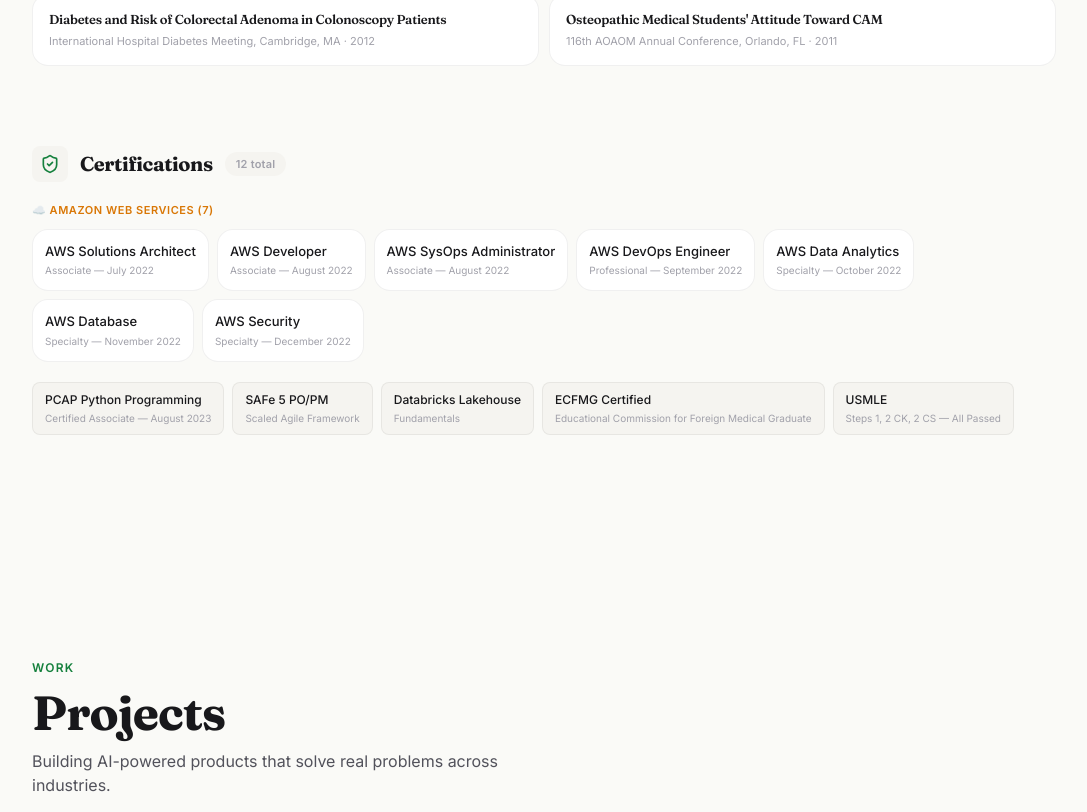
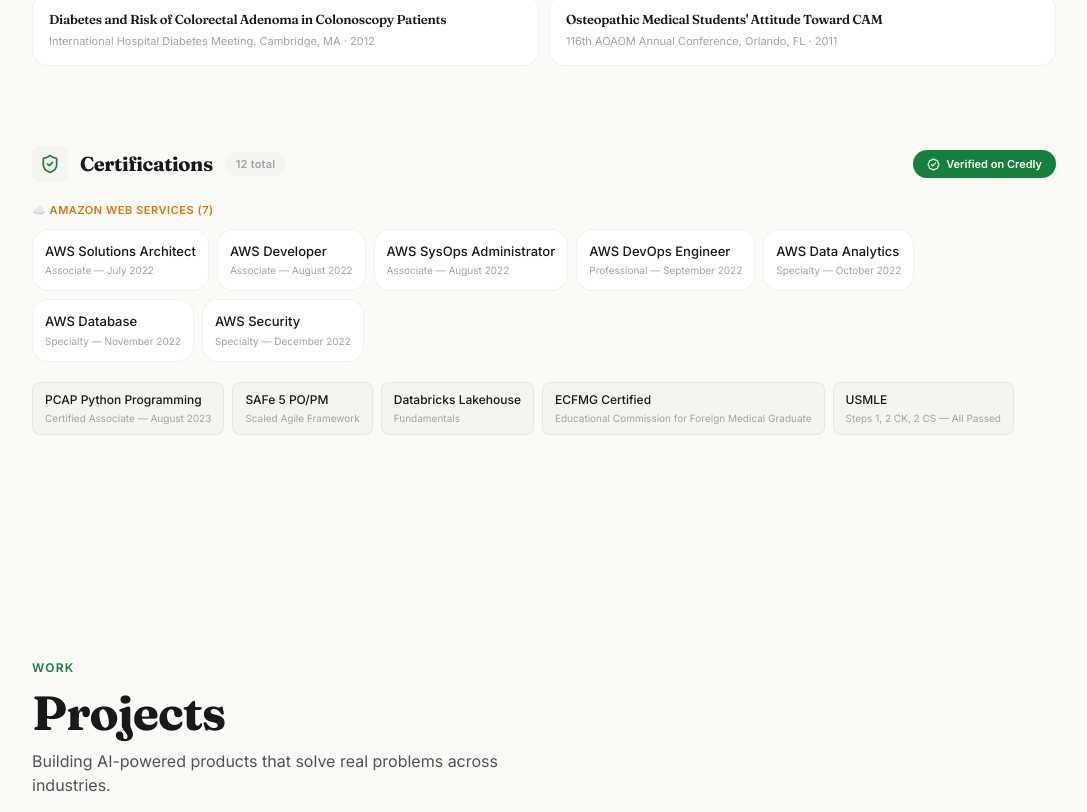
Before and after one commit to Mehulpython/mehulai, a Next.js app: page / in a window 1280 px wide. Shown: the part 6188-7000 px from the top of the page, without its empty margins (96-1183 px from the left). Built offline with nearby package versions, Linux system fonts and the light colour scheme.

Commit message:
portfolio: link Credly badge profile for certification proof (certs header + footer)

```diff
--- a/src/components/Footer.tsx
+++ b/src/components/Footer.tsx
@@ -81,6 +81,15 @@
               ResearchGate
             </a>
             <a
+              href={socials.credly}
+              target="_blank"
+              rel="noopener noreferrer"
+              className="text-xs font-medium transition-colors"
+              style={{ color: "var(--text-tertiary)" }}
+            >
+              Credly
+            </a>
+            <a
               href={`mailto:${socials.email}`}
               className="text-xs font-medium transition-colors"
               style={{ color: "var(--text-tertiary)" }}
--- a/src/components/Research.tsx
+++ b/src/components/Research.tsx
@@ -1,7 +1,7 @@
 "use client";
 
 import { motion } from "framer-motion";
-import { BookOpen, Award, ExternalLink, GraduationCap, ShieldCheck } from "lucide-react";
+import { BookOpen, Award, ExternalLink, GraduationCap, ShieldCheck , BadgeCheck} from "lucide-react";
 import { publications, conferences, education, certifications, socials } from "@/lib/data";
 
 export default function Research() {
@@ -271,6 +271,17 @@
             <span className="pill" style={{ background: "var(--bg-subtle)", color: "var(--text-tertiary)" }}>
               {certifications.length} total
             </span>
+            <a
+              href={socials.credly}
+              target="_blank"
+              rel="noopener noreferrer"
+              className="ml-auto inline-flex items-center gap-1.5 rounded-full px-3.5 py-1.5 text-[11px] font-semibold transition-all hover:opacity-80"
+              style={{ background: "var(--accent)", color: "white" }}
+              aria-label="Verify certifications on Credly (opens in new tab)"
+            >
+              <BadgeCheck size={13} aria-hidden="true" />
+              Verified on Credly
+            </a>
           </motion.div>
 
           {/* AWS group */}
--- a/src/lib/data.ts
+++ b/src/lib/data.ts
@@ -509,4 +509,5 @@
   twitter: "https://x.com/Mehulpython",
   scholar: "https://scholar.google.com/citations?user=fObzCLIAAAAJ",
   researchgate: "https://www.researchgate.net/profile/Mehulkumar-Kanadiya",
+  credly: "https://www.credly.com/users/mehulkumarkanadiya/badges/credly",
 };
```
